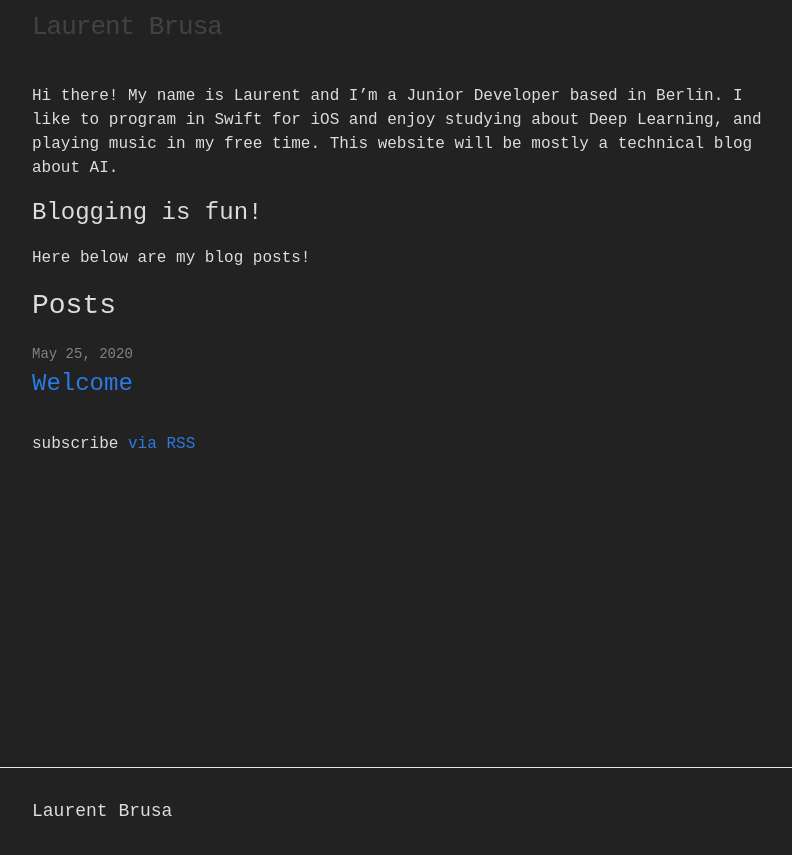
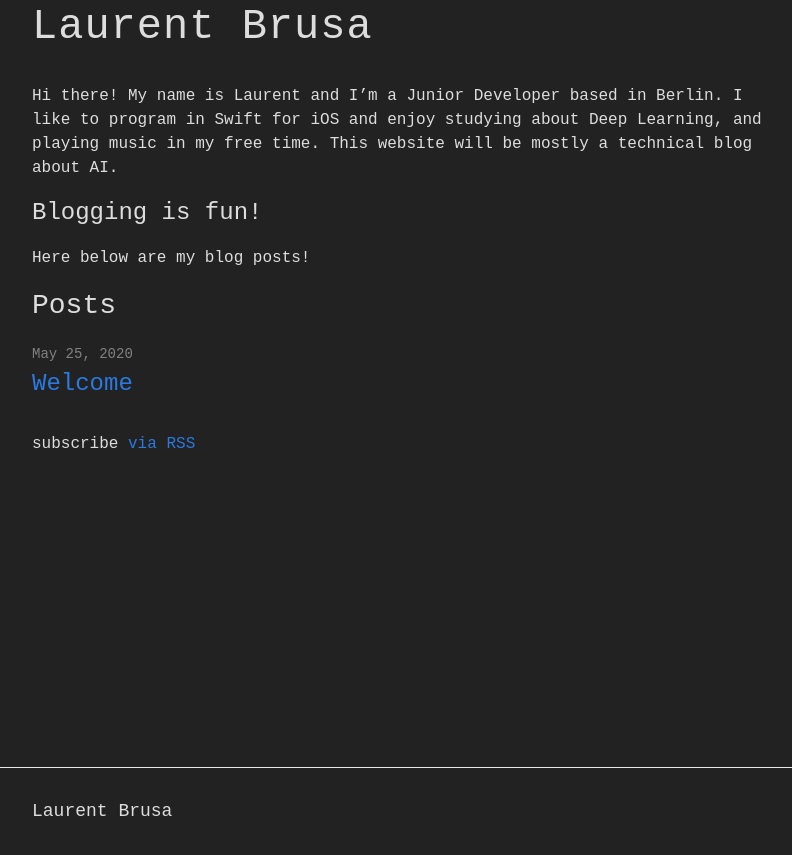
Before and after one commit to pymultitudes/pymultitudes.github.io, a Jekyll site: the page built from index.md, in a window 1280 px wide. Shown: the top 855 px of the page, without its empty margins (238-1030 px from the left). Built offline with Jekyll 4.4.1, drawn with Linux system fonts in a browser that asks for light colours; our own code applies the rules of GitHub Pages for plain Markdown files.

Commit message:
Update _layout.scss

```diff
--- a/_sass/minima/_layout.scss
+++ b/_sass/minima/_layout.scss
@@ -11,13 +11,14 @@ e/**
 }
 
 .site-title {
-  @include relative-font-size(1.625);
-  font-weight: 300;
+  @include relative-font-size(2.625);
+  font-weight: 500;
+  color: #ddd ;
   line-height: $base-line-height * $base-font-size * 2.25;
-  letter-spacing: -1px;
+  letter-spacing: 1px;
   margin-bottom: 0;
   float: center;
-
+  font
   &,
   &:visited {
     color: $grey-color-dark;
```
